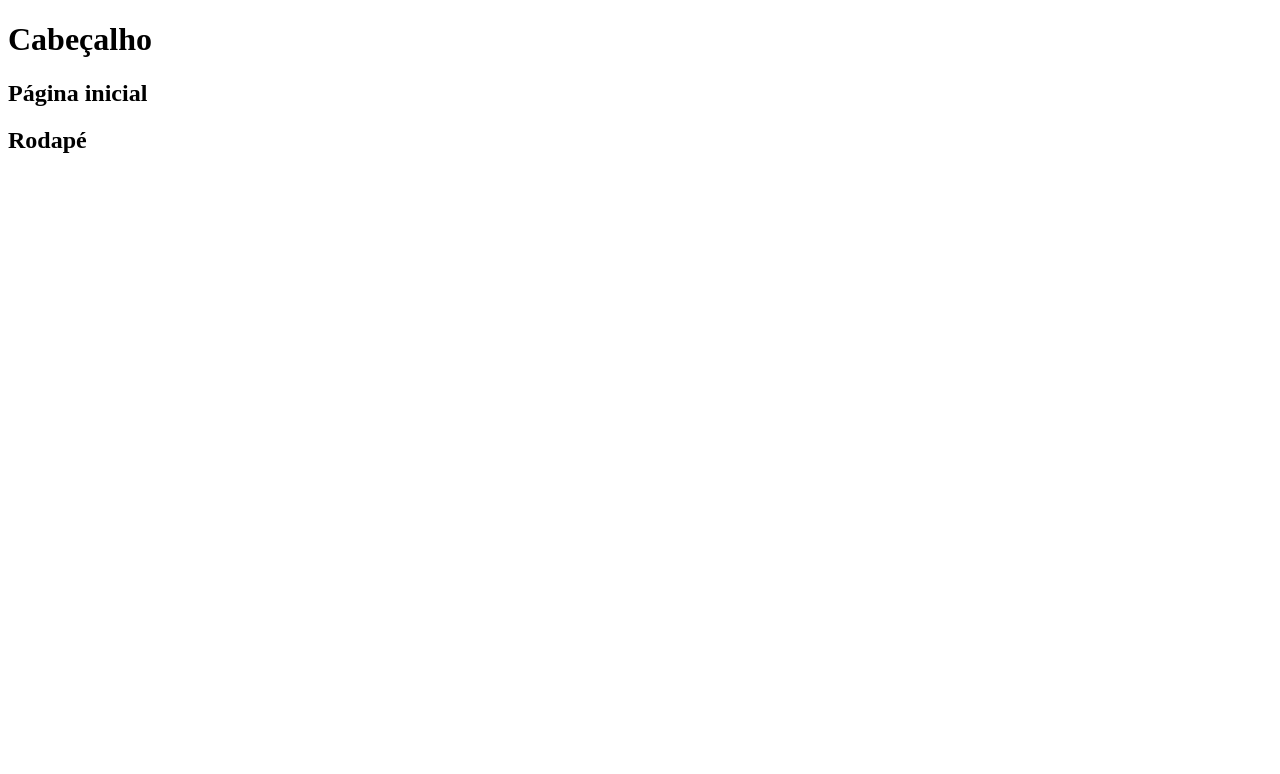
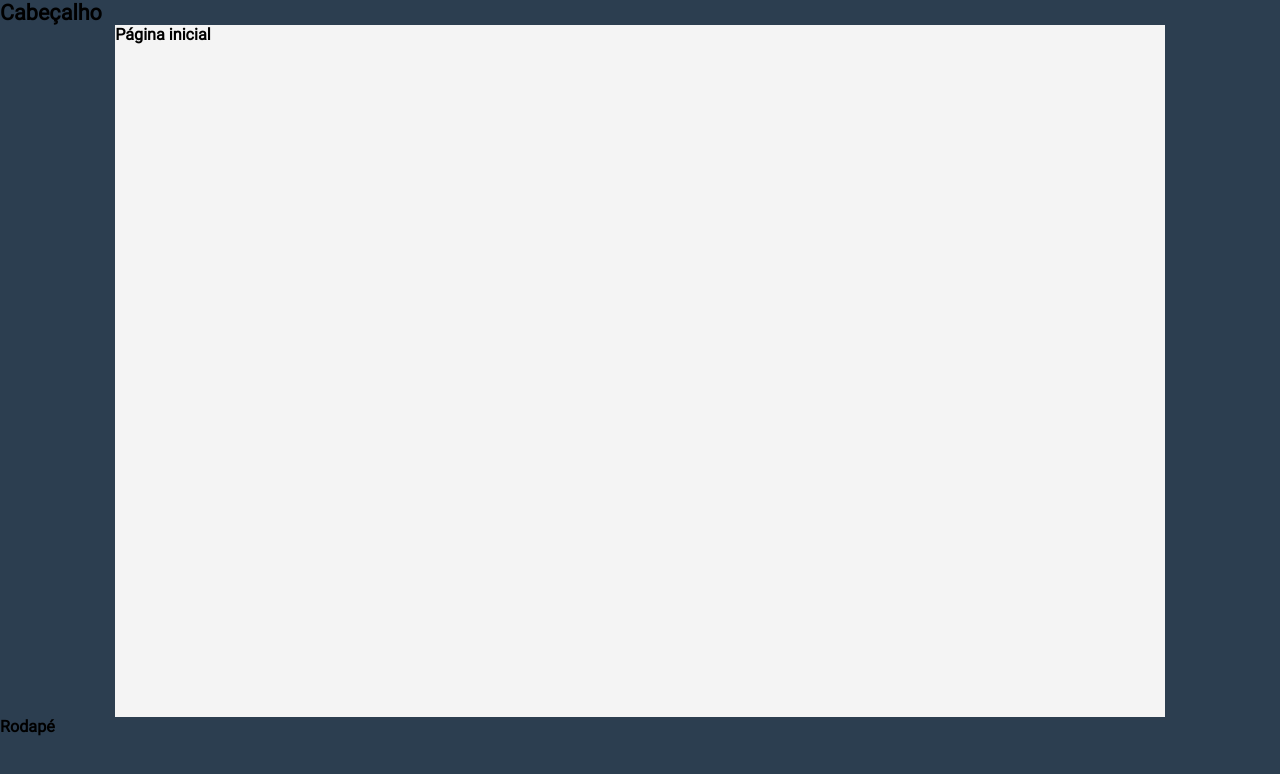
Before and after one commit to andredavid1/goiasthermica, a React (Create React App) app: page / in a window 1280 px wide. Shown: the top 774 px of the page. Built offline with nearby package versions, Linux system fonts and the light colour scheme.

Commit message:
feat: create globalStyles css

```diff
--- a/src/App.tsx
+++ b/src/App.tsx
@@ -5,12 +5,12 @@ import Footer from './components/Footer';
 import Header from './components/Header';
 import Routes from './routes';
 
-/* import { GlobalStyle } from './styles/global'; */
+import { GlobalStyle } from './styles/global';
 
 const App: React.FC = () => {
   return (
     <BrowserRouter>
-      {/* <GlobalStyle /> */}
+      <GlobalStyle />
       <Header />
       <main>
         <Routes />
--- /dev/null
+++ b/src/styles/global.tsx
@@ -0,0 +1,33 @@
+import { createGlobalStyle } from 'styled-components';
+
+import RobotoFont from '../assets/fonts/Roboto-Regular.ttf';
+
+export const GlobalStyle = createGlobalStyle`
+  :root {
+    font-size: 67.5%;
+  }
+
+  @font-face {
+    font-family: 'Roboto';
+    src: url(${RobotoFont});
+  }
+
+  * {
+    box-sizing: border-box;
+    font-family: 'Roboto';
+    margin: 0;
+    padding: 0;
+  }
+
+  body {
+    background-color: #2c3e50;
+  }
+
+  main {
+    background-color: #f4f4f4;
+    margin: 0 auto;
+    max-width: 97.2rem;
+    min-height: calc(100vh - 10rem);
+    width: 100%;
+  }
+`;
```
